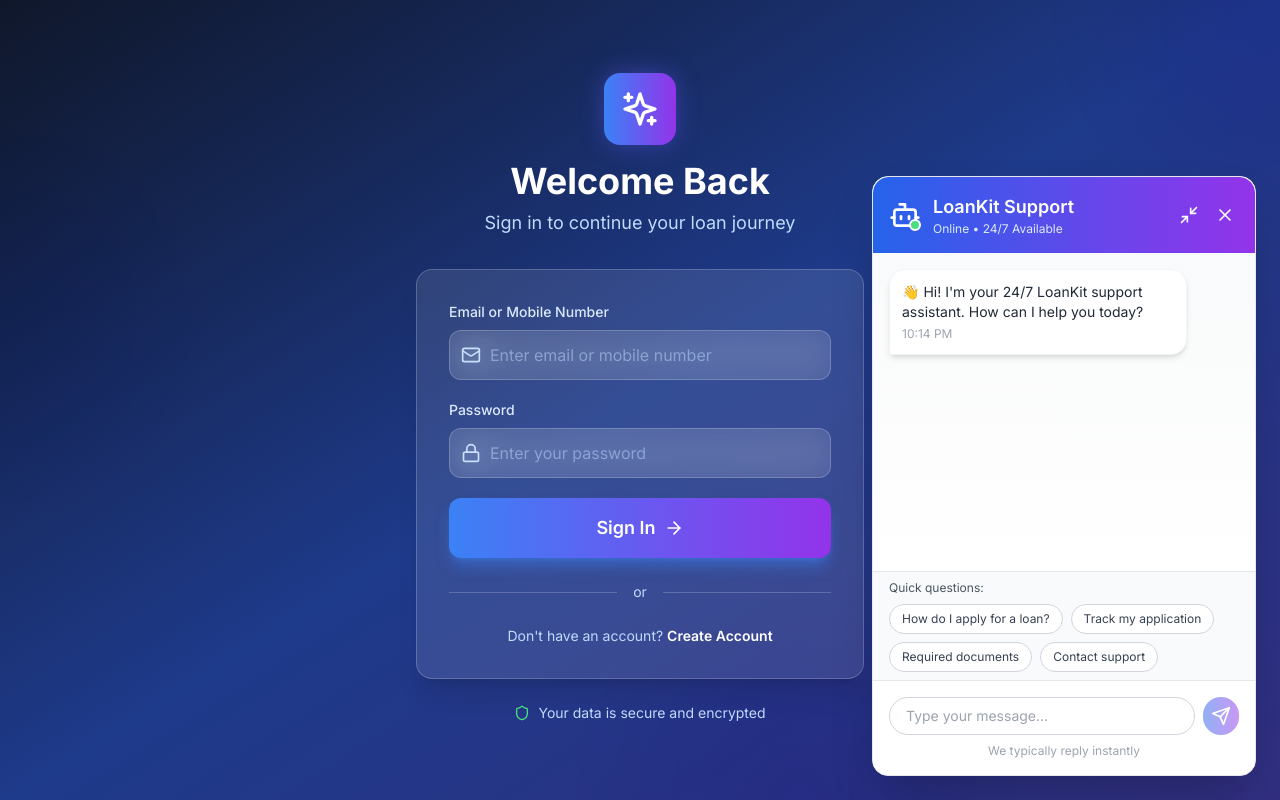
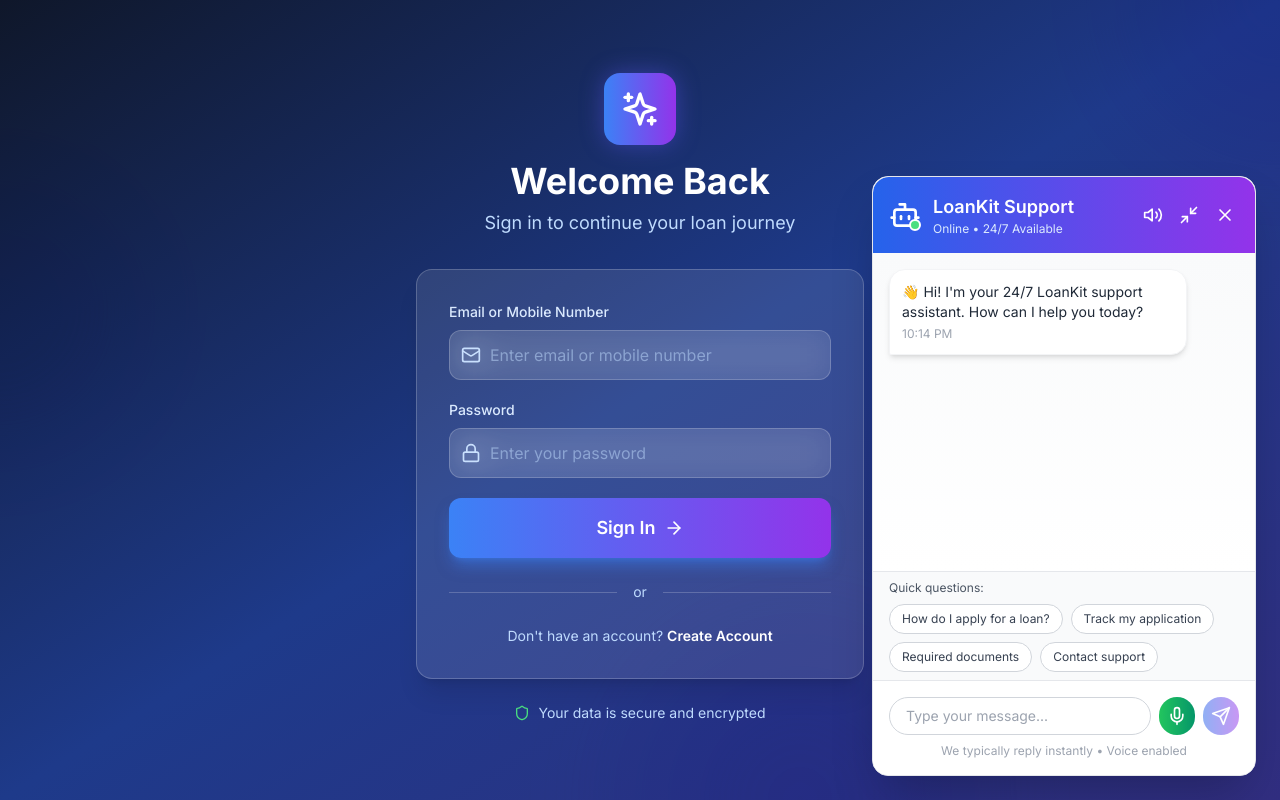
Before and after one commit to gobzzz-g/LoanKit-Ai, a React (Vite) app in the folder frontend/: page / in a window 1280 px wide. Both pictures are taken after a click on the button "Open support chat". Built offline with nearby package versions, Linux system fonts and the light colour scheme; no server answers.

Commit message:
Add voice assistant with Siri-like voice to support chat

```diff
--- a/frontend/src/components/SupportChatBot.jsx
+++ b/frontend/src/components/SupportChatBot.jsx
@@ -1,5 +1,5 @@
 import { useState, useRef, useEffect } from 'react';
-import { MessageCircle, X, Send, Bot, Minimize2, Maximize2 } from 'lucide-react';
+import { MessageCircle, X, Send, Bot, Minimize2, Maximize2, Mic, MicOff, Volume2, VolumeX } from 'lucide-react';
 
 const SupportChatBot = () => {
   const [isOpen, setIsOpen] = useState(false);
@@ -14,8 +14,13 @@ const SupportChatBot = () => {
   ]);
   const [inputMessage, setInputMessage] = useState('');
   const [typing, setTyping] = useState(false);
+  const [isListening, setIsListening] = useState(false);
+  const [isSpeaking, setIsSpeaking] = useState(false);
+  const [voiceEnabled, setVoiceEnabled] = useState(true);
   const messagesEndRef = useRef(null);
   const chatWidgetRef = useRef(null);
+  const recognitionRef = useRef(null);
+  const synthRef = useRef(window.speechSynthesis);
 
   const scrollToBottom = () => {
     messagesEndRef.current?.scrollIntoView({ behavior: 'smooth' });
@@ -24,6 +29,140 @@ const SupportChatBot = () => {
   useEffect(() => {
     scrollToBottom();
   }, [messages, typing]);
+
+  // Initialize Speech Recognition
+  useEffect(() => {
+    if ('webkitSpeechRecognition' in window || 'SpeechRecognition' in window) {
+      const SpeechRecognition = window.SpeechRecognition || window.webkitSpeechRecognition;
+      recognitionRef.current = new SpeechRecognition();
+      recognitionRef.current.continuous = false;
+      recognitionRef.current.interimResults = false;
+      recognitionRef.current.lang = 'en-US';
+
+      recognitionRef.current.onresult = (event) => {
+        const transcript = event.results[0][0].transcript;
+        setInputMessage(transcript);
+        setIsListening(false);
+        // Automatically send the message after speech recognition
+        setTimeout(() => handleSendMessage(transcript), 100);
+      };
+
+      recognitionRef.current.onerror = (event) => {
+        console.error('Speech recognition error:', event.error);
+        setIsListening(false);
+      };
+
+      recognitionRef.current.onend = () => {
+        setIsListening(false);
+      };
+    }
+
+    return () => {
+      if (recognitionRef.current) {
+        recognitionRef.current.stop();
+      }
+      if (synthRef.current) {
+        synthRef.current.cancel();
+      }
+    };
+  }, []);
+
+  // Load voices for text-to-speech
+  useEffect(() => {
+    const loadVoices = () => {
+      synthRef.current.getVoices();
+    };
+
+    if (synthRef.current) {
+      loadVoices();
+      synthRef.current.addEventListener('voiceschanged', loadVoices);
+    }
+
+    return () => {
+      if (synthRef.current) {
+        synthRef.current.removeEventListener('voiceschanged', loadVoices);
+      }
+    };
+  }, []);
+
+  // Text-to-Speech function with Siri-like voice
+  const speak = (text) => {
+    if (!voiceEnabled || !synthRef.current) return;
+
+    // Stop any ongoing speech
+    synthRef.current.cancel();
+
+    // Clean text for speech (remove emojis and special formatting)
+    const cleanText = text
+      .replace(/[📄📞📧💬💰📊⚡🎯🚀✅💵🏠🚗💼💚💛🧡❤️✨👋😊]/g, '')
+      .replace(/\n\n/g, '. ')
+      .replace(/\n/g, '. ');
+
+    const utterance = new SpeechSynthesisUtterance(cleanText);
+
+    // Configure voice to sound like Siri (use first available female voice or default)
+    const voices = synthRef.current.getVoices();
+    // Try to find a good quality female voice (Samantha on Mac, Zira on Windows, or Google UK English Female)
+    const preferredVoice = voices.find(voice =>
+      voice.name.includes('Samantha') ||
+      voice.name.includes('Zira') ||
+      voice.name.includes('Google UK English Female') ||
+      voice.name.includes('Microsoft Zira') ||
+      (voice.lang.includes('en') && voice.name.includes('Female'))
+    ) || voices.find(voice => voice.lang.includes('en-US'));
+
+    if (preferredVoice) {
+      utterance.voice = preferredVoice;
+    }
+
+    utterance.rate = 1.1; // Slightly faster, like Siri
+    utterance.pitch = 1.0;
+    utterance.volume = 1.0;
+
+    utterance.onstart = () => setIsSpeaking(true);
+    utterance.onend = () => setIsSpeaking(false);
+    utterance.onerror = () => setIsSpeaking(false);
+
+    synthRef.current.speak(utterance);
+  };
+
+  // Start voice recognition
+  const startListening = () => {
+    if (recognitionRef.current && !isListening) {
+      try {
+        recognitionRef.current.start();
+        setIsListening(true);
+      } catch (error) {
+        console.error('Error starting speech recognition:', error);
+      }
+    }
+  };
+
+  // Stop voice recognition
+  const stopListening = () => {
+    if (recognitionRef.current && isListening) {
+      recognitionRef.current.stop();
+      setIsListening(false);
+    }
+  };
+
+  // Toggle voice input
+  const toggleVoiceInput = () => {
+    if (isListening) {
+      stopListening();
+    } else {
+      startListening();
+    }
+  };
+
+  // Toggle voice output
+  const toggleVoiceOutput = () => {
+    setVoiceEnabled(!voiceEnabled);
+    if (isSpeaking) {
+      synthRef.current.cancel();
+      setIsSpeaking(false);
+    }
+  };
 
   // Quick response templates
   const quickResponses = [
@@ -120,6 +259,11 @@ const SupportChatBot = () => {
       };
       setMessages(prev => [...prev, botMsg]);
       setTyping(false);
+
+      // Speak the response if voice is enabled
+      if (voiceEnabled) {
+        speak(botResponse);
+      }
     }, 800);
   };
 
@@ -190,6 +334,15 @@ const SupportChatBot = () => {
             </div>
             <div className="flex items-center gap-2">
               {!isMinimized && (
+                <>
+                  <button
+                    onClick={toggleVoiceOutput}
+                    className={`hover:bg-white/20 p-1 rounded transition ${isSpeaking ? 'animate-pulse' : ''}`}
+                    aria-label={voiceEnabled ? "Disable voice" : "Enable voice"}
+                    title={voiceEnabled ? "Voice On" : "Voice Off"}
+                  >
+                    {voiceEnabled ? <Volume2 className="w-5 h-5" /> : <VolumeX className="w-5 h-5" />}
+                  </button>
                   <button
                     onClick={minimizeChat}
                     className="hover:bg-white/20 p-1 rounded transition"
@@ -197,6 +350,7 @@ const SupportChatBot = () => {
                   >
                     <Minimize2 className="w-5 h-5" />
                   </button>
+                </>
               )}
               {isMinimized && (
                 <button
@@ -288,12 +442,26 @@ const SupportChatBot = () => {
                     type="text"
                     value={inputMessage}
                     onChange={(e) => setInputMessage(e.target.value)}
-                    placeholder="Type your message..."
+                    placeholder={isListening ? "Listening..." : "Type your message..."}
                     className="flex-1 px-4 py-2 border border-gray-300 rounded-full focus:outline-none focus:ring-2 focus:ring-blue-500 focus:border-transparent text-sm"
+                    disabled={isListening}
                   />
                   <button
+                    type="button"
+                    onClick={toggleVoiceInput}
+                    className={`${
+                      isListening
+                        ? 'bg-red-500 animate-pulse'
+                        : 'bg-gradient-to-r from-green-500 to-emerald-600'
+                    } text-white p-2 rounded-full hover:shadow-lg transition-all duration-200`}
+                    aria-label={isListening ? "Stop listening" : "Start voice input"}
+                    title={isListening ? "Stop listening" : "Voice input"}
+                  >
+                    {isListening ? <MicOff className="w-5 h-5" /> : <Mic className="w-5 h-5" />}
+                  </button>
+                  <button
                     type="submit"
-                    disabled={!inputMessage.trim()}
+                    disabled={!inputMessage.trim() || isListening}
                     className="bg-gradient-to-r from-blue-600 to-purple-600 text-white p-2 rounded-full hover:shadow-lg transition-all duration-200 disabled:opacity-50 disabled:cursor-not-allowed"
                     aria-label="Send message"
                   >
@@ -301,7 +469,7 @@ const SupportChatBot = () => {
                   </button>
                 </form>
                 <p className="text-xs text-gray-400 text-center mt-2">
-                  We typically reply instantly
+                  {isListening ? '🎤 Listening... Speak now' : 'We typically reply instantly • Voice enabled'}
                 </p>
               </div>
             </>
```
Lines whose indentation alone changed are shown as unchanged.
